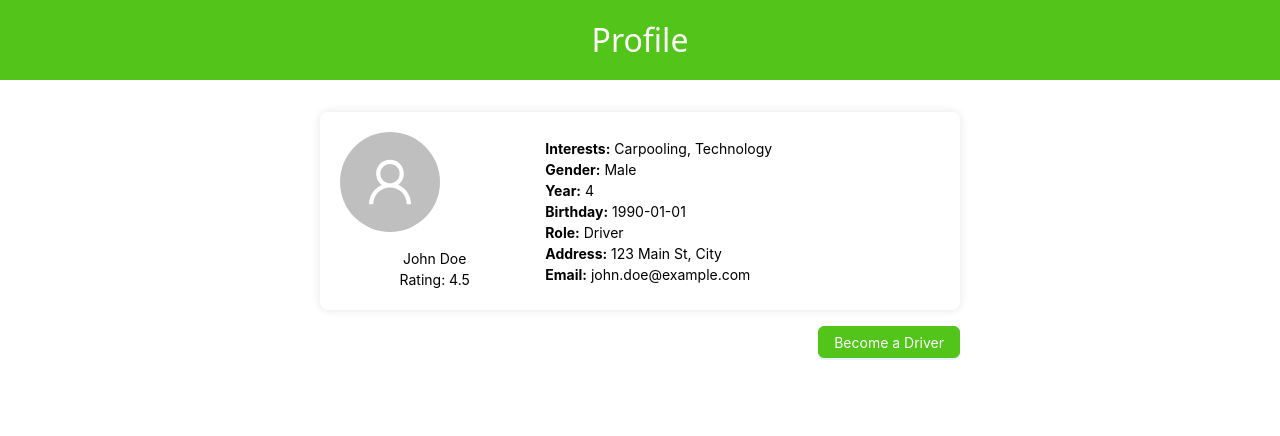
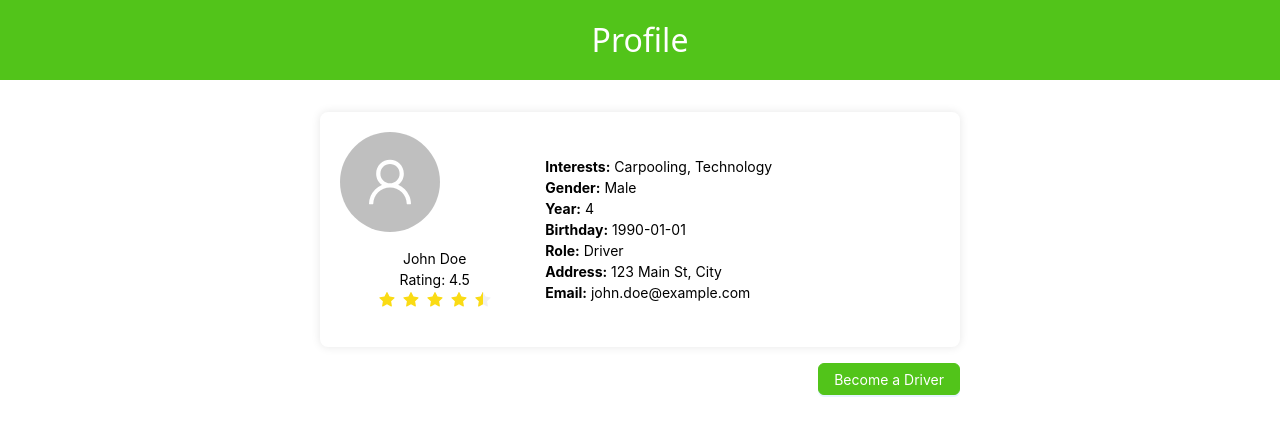
Before and after one commit to ChirayuRai/CalPolyCarPool, a React (Vite) app in the folder frontend/: page / in a window 1280 px wide. Shown: the top 436 px of the page. Built offline with nearby package versions, Linux system fonts and the light colour scheme.

Commit message:
added stars rating component

```diff
--- a/frontend/src/pages/Profile.tsx
+++ b/frontend/src/pages/Profile.tsx
@@ -1,13 +1,14 @@
 // Profile.tsx
 import React from 'react';
-import { Row, Col, Avatar, Button } from 'antd';
+import { Row, Col, Avatar, Button, Rate } from 'antd';
 import { UserOutlined } from '@ant-design/icons';
 
 const Profile: React.FC = () => {
   // Dummy data (replace with actual user data)
   const userProfile = {
     name: 'John Doe',
-    rating: 4.5,
+    numericalRating: 4.5,
+    starRating: 4.5,
     interests: ['Carpooling', 'Technology'],
     gender: 'Male',
     year: 4,
@@ -30,7 +31,10 @@ const Profile: React.FC = () => {
               <Col span={8}>
                 <Avatar size={100} icon={<UserOutlined />} />
                 <h2 style={{ textAlign: 'center', marginTop: '1rem' }}>{userProfile.name}</h2>
-                <p style={{ textAlign: 'center' }}>Rating: {userProfile.rating}</p>
+                <div style={{ textAlign: 'center', marginBottom: '1rem' }}>
+                  <p>Rating: {userProfile.numericalRating}</p>
+                  <Rate allowHalf disabled defaultValue={userProfile.starRating} style={{ fontSize: 16 }} />
+                </div>
               </Col>
               <Col span={16}>
                 <p><strong>Interests:</strong> {userProfile.interests.join(', ')}</p>
```
